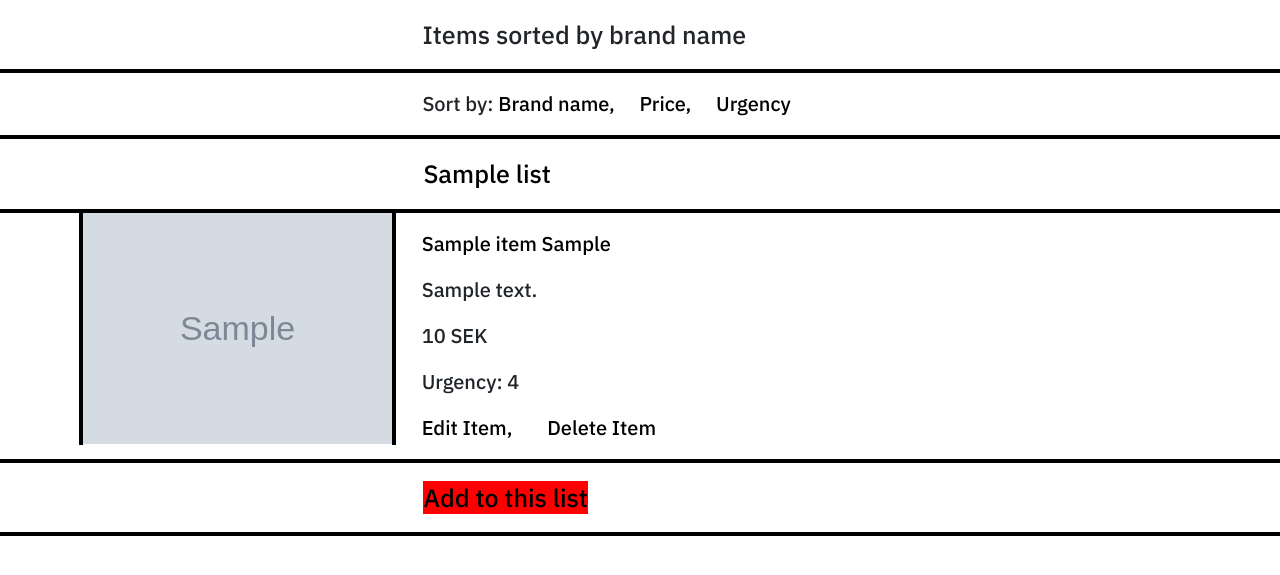
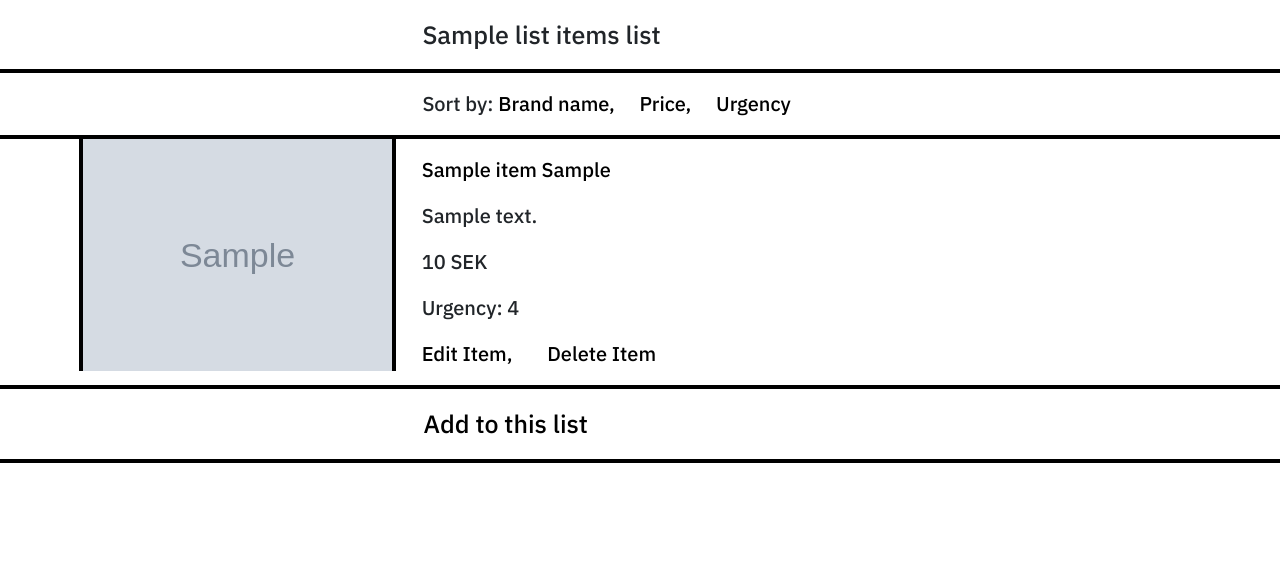
Before and after one commit to trisdauvergne/milestone-project-03, a Flask app: template templates/listitems_brand.html in a window 1280 px wide. Shown: the part 74-649 px from the top of the page. Run offline with Flask 2, Linux system fonts and the light colour scheme; the template is opened without the code that fills it: most values are stand-ins (such as "Sample title", 1, 10 or a date in 2020); grey boxes marked "Sample" are stand-in pictures; some libraries are stand-ins or nearby versions.

Commit message:
200417 - 14:27 feat: fixed add item button in listitems_brand html

```diff
--- a/templates/listitems_brand.html
+++ b/templates/listitems_brand.html
@@ -5,7 +5,7 @@
 <div class="container-fluid full-width">
     <div class="row row-no-gutter">
 		<div class="col-12 mylist-container">
-            <p class="header-row">Items sorted by brand name</p>
+            <p class="header-row">{{ list_items.list_name}} items list</p>
         </div>
 	</div>
 
@@ -17,11 +17,6 @@
 
 	<div class="row row-no-gutter">
 		<div class="col-12">
-            <div class="row mylist-container">
-                <div class="col-12">
-                    <a href="" class="list-name listitems-left-padding">{{ list_items.list_name }}</a>
-                </div>
-            </div>
             {% for item in list_items['items'] | sort(case_sensitive=false, attribute="brand_name") %}
             <div class="row items-container">
                 <div class="col-4 image-container">
@@ -42,7 +37,7 @@
 
             <div class="row mylist-container">
                 <div class="col-12">
-                    <a href="" class="add-to-list listitems-left-padding fix-asap">Add to this list</a>
+                    <a href="{{ url_for('additem', list_id=list_items._id) }}" class="add-to-list listitems-left-padding">Add to this list</a>
                 </div>
             </div>
 		</div>
```
Also changed, not shown: templates/listitems.html (+1 -6 lines), templates/listitems_price.html (+1 -6 lines).
